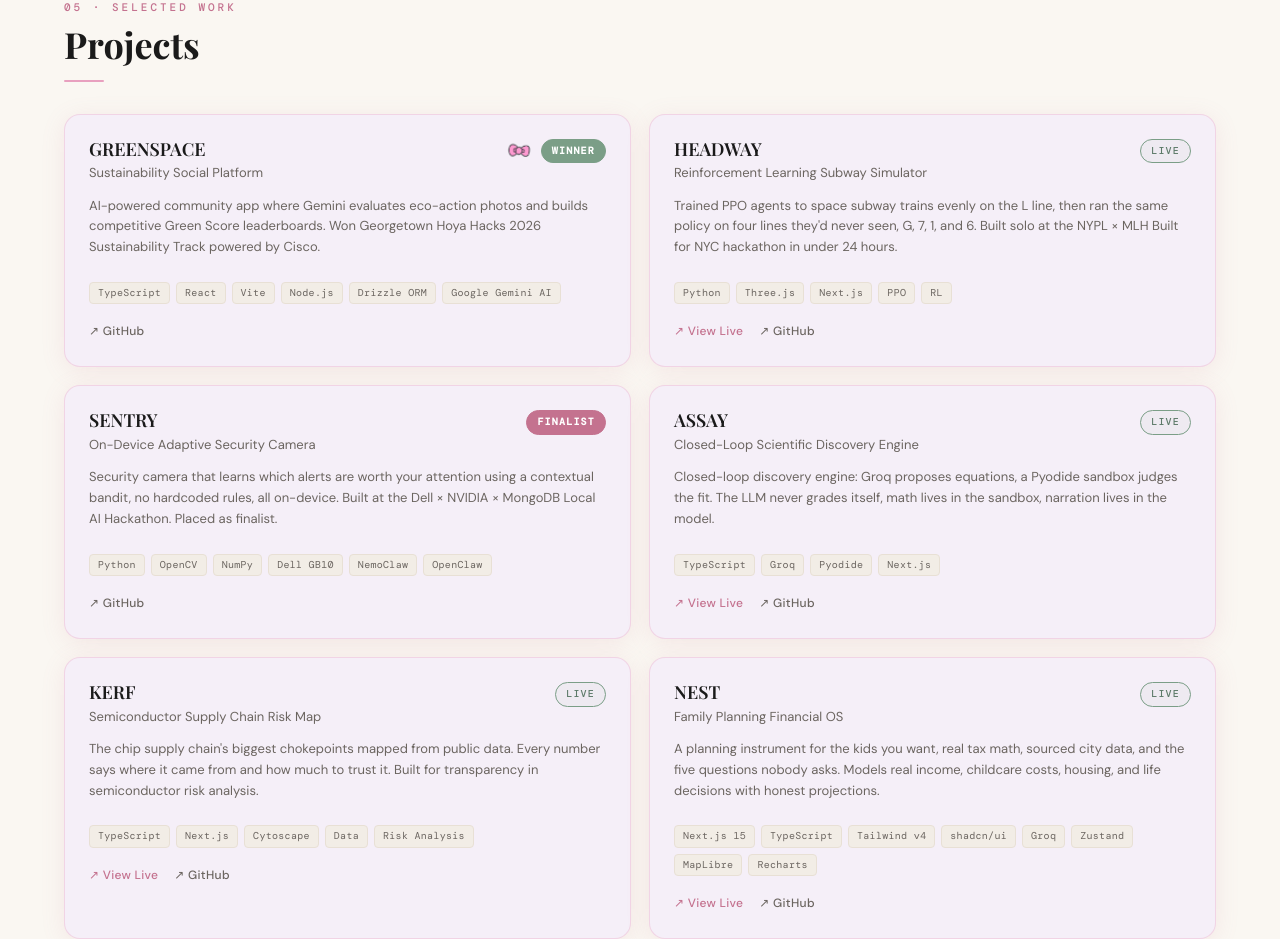
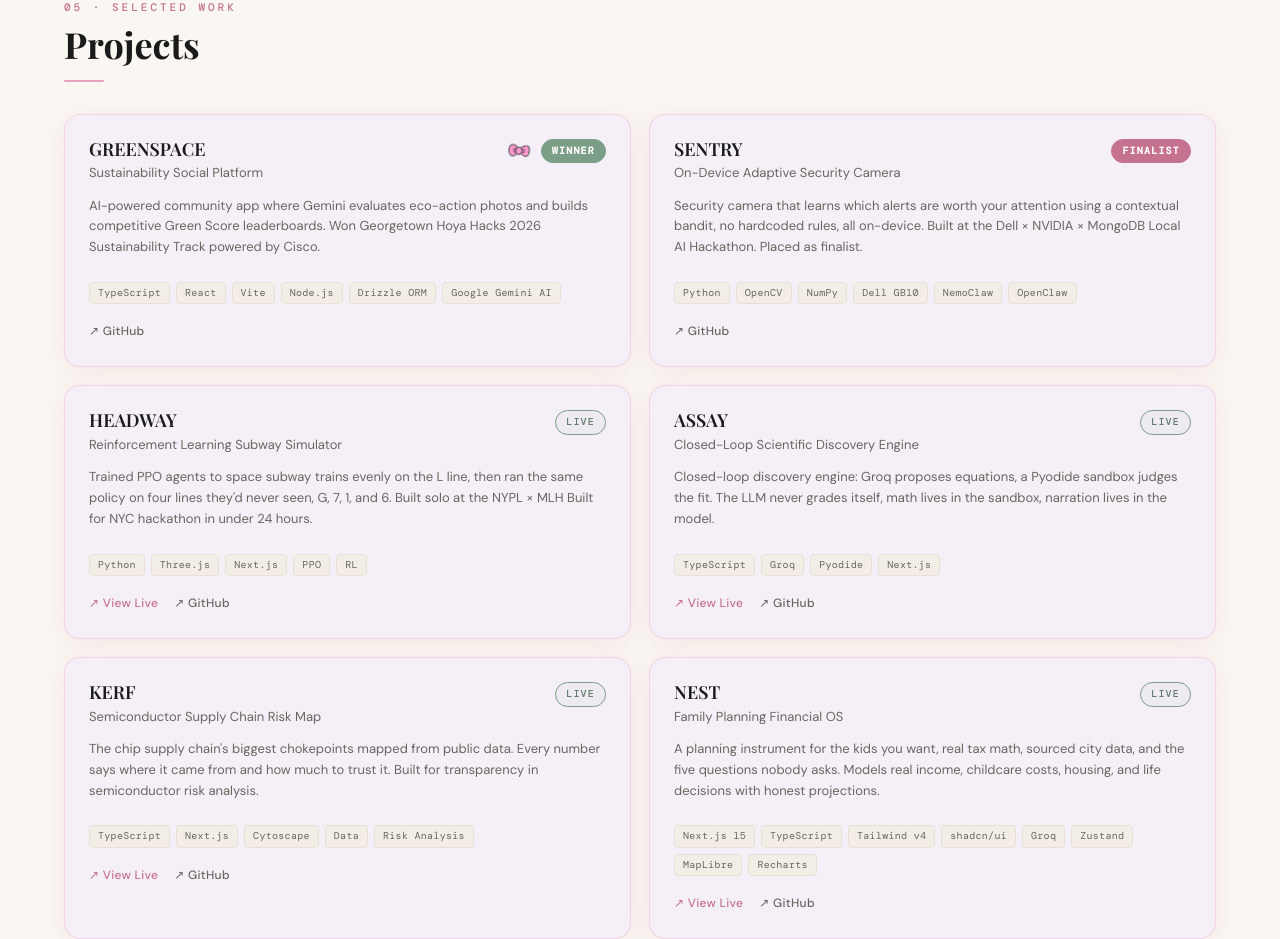
Before and after one commit to nylaimanii/nyla-portfolio, a React (Vite) app: page / in a window 1280 px wide. Shown: the part 4140-5079 px from the top of the page. Built offline with nearby package versions, Linux system fonts and the light colour scheme; a web font is replaced by a local one.

Commit message:
swap sentry and headway order
Co-Authored-By: Claude Opus 5 (1M context) <noreply@anthropic.com>

```diff
--- a/src/constants/data.js
+++ b/src/constants/data.js
@@ -120,6 +120,14 @@ export const projects = [
     github: "https://github.com/nylaimanii/greenspace"
   },
   {
+    name: "SENTRY",
+    subtitle: "On-Device Adaptive Security Camera",
+    description: "Security camera that learns which alerts are worth your attention using a contextual bandit, no hardcoded rules, all on-device. Built at the Dell × NVIDIA × MongoDB Local AI Hackathon. Placed as finalist.",
+    stack: ["Python", "OpenCV", "NumPy", "Dell GB10", "NemoClaw", "OpenClaw"],
+    status: "FINALIST",
+    github: "https://github.com/nylaimanii/sentry"
+  },
+  {
     name: "HEADWAY",
     subtitle: "Reinforcement Learning Subway Simulator",
     description: "Trained PPO agents to space subway trains evenly on the L line, then ran the same policy on four lines they'd never seen, G, 7, 1, and 6. Built solo at the NYPL × MLH Built for NYC hackathon in under 24 hours.",
@@ -127,14 +135,6 @@ export const projects = [
     status: "LIVE",
     github: "https://github.com/nylaimanii/conductor",
     live: "https://conductor-seven-alpha.vercel.app"
-  },
-  {
-    name: "SENTRY",
-    subtitle: "On-Device Adaptive Security Camera",
-    description: "Security camera that learns which alerts are worth your attention using a contextual bandit, no hardcoded rules, all on-device. Built at the Dell × NVIDIA × MongoDB Local AI Hackathon. Placed as finalist.",
-    stack: ["Python", "OpenCV", "NumPy", "Dell GB10", "NemoClaw", "OpenClaw"],
-    status: "FINALIST",
-    github: "https://github.com/nylaimanii/sentry"
   },
   {
     name: "ASSAY",
```
